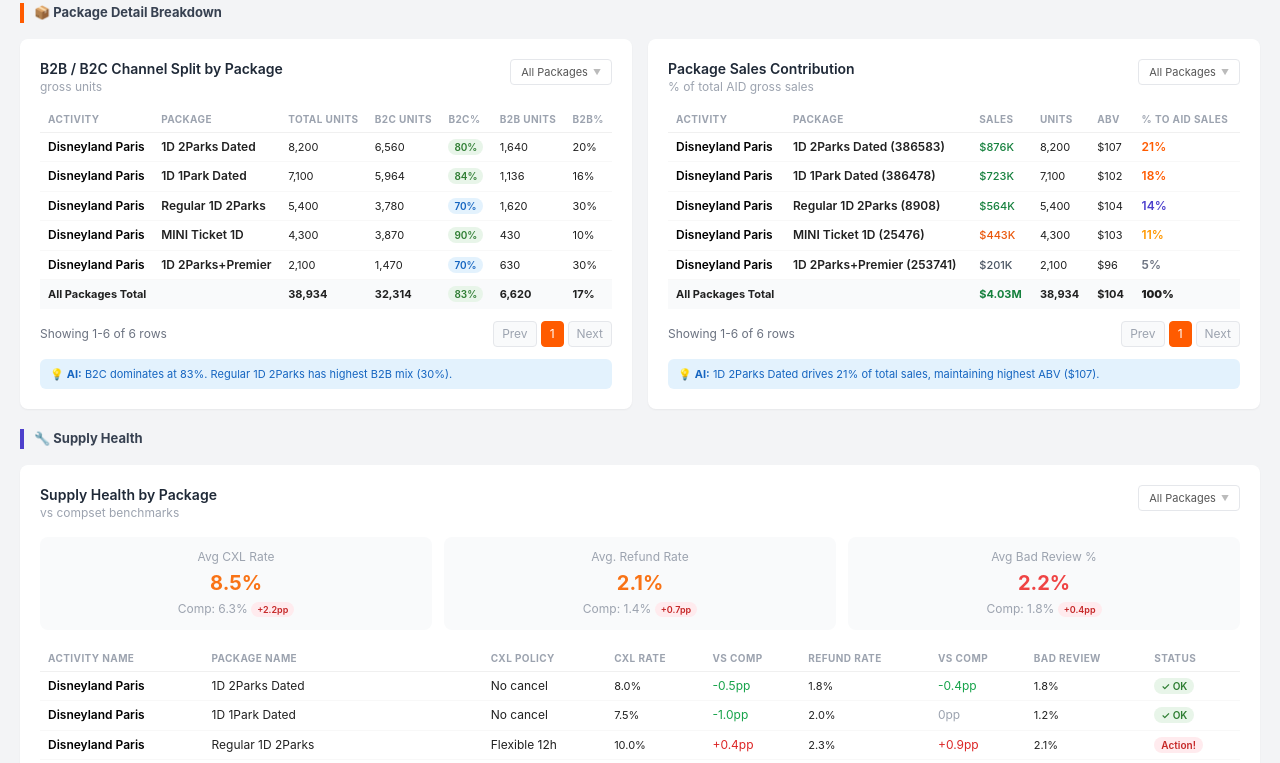
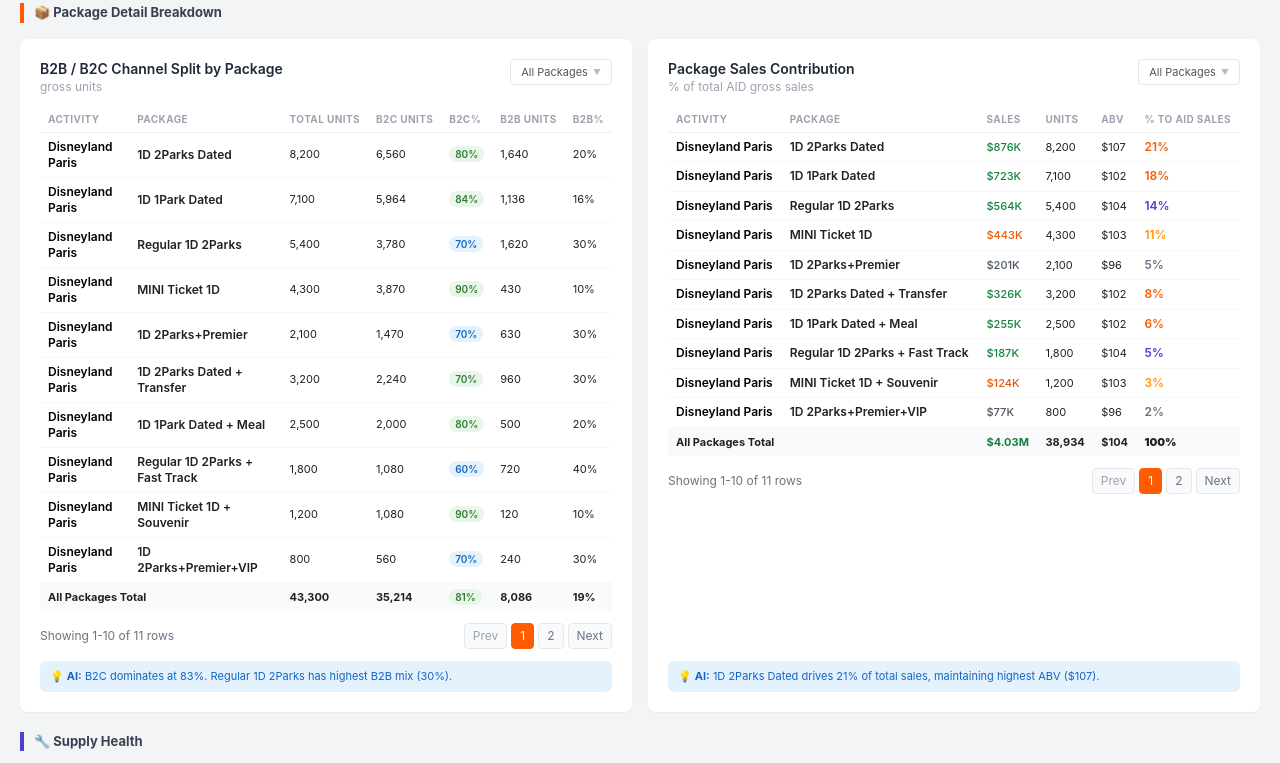
Before and after one commit to david0310-pm/Merchant-Report, a plain HTML site: page index.html in a window 1280 px wide. Shown: the part 3468-4231 px from the top of the page. Drawn offline with nearby package versions, Linux system fonts and the light colour scheme.

Commit message:
Add files via upload

```diff
--- a/index.html
+++ b/index.html
@@ -455,12 +455,17 @@
             <tr data-pkg="8908"><td class="text-xs font-semibold" style="color:#000000">Disneyland Paris</td><td class="text-xs font-semibold">Regular 1D 2Parks</td><td>5,400</td><td>3,780</td><td><span class="badge badge-nu">70%</span></td><td>1,620</td><td>30%</td></tr>
             <tr data-pkg="25476"><td class="text-xs font-semibold" style="color:#000000">Disneyland Paris</td><td class="text-xs font-semibold">MINI Ticket 1D</td><td>4,300</td><td>3,870</td><td><span class="badge badge-up">90%</span></td><td>430</td><td>10%</td></tr>
             <tr data-pkg="253741"><td class="text-xs font-semibold" style="color:#000000">Disneyland Paris</td><td class="text-xs font-semibold">1D 2Parks+Premier</td><td>2,100</td><td>1,470</td><td><span class="badge badge-nu">70%</span></td><td>630</td><td>30%</td></tr>
-            <tr style="background:#f9fafb;font-weight:700"><td colspan="2">All Packages Total</td><td>38,934</td><td>32,314</td><td><span class="badge badge-up">83%</span></td><td>6,620</td><td>17%</td></tr>
+            <tr data-pkg="386583"><td class="text-xs font-semibold" style="color:#000000">Disneyland Paris</td><td class="text-xs font-semibold">1D 2Parks Dated + Transfer</td><td>3,200</td><td>2,240</td><td><span class="badge badge-up">70%</span></td><td>960</td><td>30%</td></tr>
+            <tr data-pkg="386478"><td class="text-xs font-semibold" style="color:#000000">Disneyland Paris</td><td class="text-xs font-semibold">1D 1Park Dated + Meal</td><td>2,500</td><td>2,000</td><td><span class="badge badge-up">80%</span></td><td>500</td><td>20%</td></tr>
+            <tr data-pkg="8908"><td class="text-xs font-semibold" style="color:#000000">Disneyland Paris</td><td class="text-xs font-semibold">Regular 1D 2Parks + Fast Track</td><td>1,800</td><td>1,080</td><td><span class="badge badge-nu">60%</span></td><td>720</td><td>40%</td></tr>
+            <tr data-pkg="25476"><td class="text-xs font-semibold" style="color:#000000">Disneyland Paris</td><td class="text-xs font-semibold">MINI Ticket 1D + Souvenir</td><td>1,200</td><td>1,080</td><td><span class="badge badge-up">90%</span></td><td>120</td><td>10%</td></tr>
+            <tr data-pkg="253741"><td class="text-xs font-semibold" style="color:#000000">Disneyland Paris</td><td class="text-xs font-semibold">1D 2Parks+Premier+VIP</td><td>800</td><td>560</td><td><span class="badge badge-nu">70%</span></td><td>240</td><td>30%</td></tr>
+            <tr style="background:#f9fafb;font-weight:700"><td colspan="2">All Packages Total</td><td>43,300</td><td>35,214</td><td><span class="badge badge-up">81%</span></td><td>8,086</td><td>19%</td></tr>
           </tbody>
         </table>
         <div class="flex justify-between items-center mt-3 text-xs text-gray-500">
-          <div>Showing 1-6 of 6 rows</div>
-          <div class="flex gap-1"><button class="px-2 py-1 border rounded bg-gray-50 text-gray-400 cursor-not-allowed">Prev</button><button class="px-2 py-1 border rounded bg-klook-orange text-white border-klook-orange">1</button><button class="px-2 py-1 border rounded bg-gray-50 text-gray-400 cursor-not-allowed">Next</button></div>
+          <div>Showing 1-10 of 11 rows</div>
+          <div class="flex gap-1"><button class="px-2 py-1 border rounded bg-gray-50 text-gray-400 cursor-not-allowed">Prev</button><button class="px-2 py-1 border rounded bg-klook-orange text-white border-klook-orange">1</button><button class="px-2 py-1 border rounded bg-gray-50 text-gray-500">2</button><button class="px-2 py-1 border rounded bg-gray-50 text-gray-500">Next</button></div>
         </div>
       </div>
       <div class="ai-box ai-bl mt-3">💡 <strong>AI:</strong> B2C dominates at 83%. Regular 1D 2Parks has highest B2B mix (30%).</div>
@@ -485,17 +490,22 @@
         <table class="rpt-tbl" id="psc-table">
           <thead><tr><th>Activity</th><th>Package</th><th>Sales</th><th>Units</th><th>ABV</th><th>% to AID Sales</th></tr></thead>
           <tbody>
-            <tr data-pkg="386583"><td class="text-xs font-semibold" style="color:#000000">Disneyland Paris</td><td class="text-xs font-semibold">1D 2Parks Dated (386583)</td><td class="text-green-700 font-medium">$876K</td><td>8,200</td><td>$107</td><td><span class="font-semibold text-klook-orange text-xs">21%</span></td></tr>
-            <tr data-pkg="386478"><td class="text-xs font-semibold" style="color:#000000">Disneyland Paris</td><td class="text-xs font-semibold">1D 1Park Dated (386478)</td><td class="text-green-700 font-medium">$723K</td><td>7,100</td><td>$102</td><td><span class="font-semibold text-klook-orange text-xs">18%</span></td></tr>
-            <tr data-pkg="8908"><td class="text-xs font-semibold" style="color:#000000">Disneyland Paris</td><td class="text-xs font-semibold">Regular 1D 2Parks (8908)</td><td class="text-green-700 font-medium">$564K</td><td>5,400</td><td>$104</td><td><span class="font-semibold text-klook-purple text-xs">14%</span></td></tr>
-            <tr data-pkg="25476"><td class="text-xs font-semibold" style="color:#000000">Disneyland Paris</td><td class="text-xs font-semibold">MINI Ticket 1D (25476)</td><td class="text-orange-600 font-medium">$443K</td><td>4,300</td><td>$103</td><td><span class="font-semibold text-xs" style="color:#ff9800">11%</span></td></tr>
-            <tr data-pkg="253741"><td class="text-xs font-semibold" style="color:#000000">Disneyland Paris</td><td class="text-xs font-semibold">1D 2Parks+Premier (253741)</td><td class="text-gray-600 font-medium">$201K</td><td>2,100</td><td>$96</td><td><span class="font-semibold text-gray-500 text-xs">5%</span></td></tr>
+            <tr data-pkg="386583"><td class="text-xs font-semibold" style="color:#000000">Disneyland Paris</td><td class="text-xs font-semibold">1D 2Parks Dated</td><td class="text-green-700 font-medium">$876K</td><td>8,200</td><td>$107</td><td><span class="font-semibold text-klook-orange text-xs">21%</span></td></tr>
+            <tr data-pkg="386478"><td class="text-xs font-semibold" style="color:#000000">Disneyland Paris</td><td class="text-xs font-semibold">1D 1Park Dated</td><td class="text-green-700 font-medium">$723K</td><td>7,100</td><td>$102</td><td><span class="font-semibold text-klook-orange text-xs">18%</span></td></tr>
+            <tr data-pkg="8908"><td class="text-xs font-semibold" style="color:#000000">Disneyland Paris</td><td class="text-xs font-semibold">Regular 1D 2Parks</td><td class="text-green-700 font-medium">$564K</td><td>5,400</td><td>$104</td><td><span class="font-semibold text-klook-purple text-xs">14%</span></td></tr>
+            <tr data-pkg="25476"><td class="text-xs font-semibold" style="color:#000000">Disneyland Paris</td><td class="text-xs font-semibold">MINI Ticket 1D</td><td class="text-orange-600 font-medium">$443K</td><td>4,300</td><td>$103</td><td><span class="font-semibold text-xs" style="color:#ff9800">11%</span></td></tr>
+            <tr data-pkg="253741"><td class="text-xs font-semibold" style="color:#000000">Disneyland Paris</td><td class="text-xs font-semibold">1D 2Parks+Premier</td><td class="text-gray-600 font-medium">$201K</td><td>2,100</td><td>$96</td><td><span class="font-semibold text-gray-500 text-xs">5%</span></td></tr>
+            <tr data-pkg="386583"><td class="text-xs font-semibold" style="color:#000000">Disneyland Paris</td><td class="text-xs font-semibold">1D 2Parks Dated + Transfer</td><td class="text-green-700 font-medium">$326K</td><td>3,200</td><td>$102</td><td><span class="font-semibold text-klook-orange text-xs">8%</span></td></tr>
+            <tr data-pkg="386478"><td class="text-xs font-semibold" style="color:#000000">Disneyland Paris</td><td class="text-xs font-semibold">1D 1Park Dated + Meal</td><td class="text-green-700 font-medium">$255K</td><td>2,500</td><td>$102</td><td><span class="font-semibold text-klook-orange text-xs">6%</span></td></tr>
+            <tr data-pkg="8908"><td class="text-xs font-semibold" style="color:#000000">Disneyland Paris</td><td class="text-xs font-semibold">Regular 1D 2Parks + Fast Track</td><td class="text-green-700 font-medium">$187K</td><td>1,800</td><td>$104</td><td><span class="font-semibold text-klook-purple text-xs">5%</span></td></tr>
+            <tr data-pkg="25476"><td class="text-xs font-semibold" style="color:#000000">Disneyland Paris</td><td class="text-xs font-semibold">MINI Ticket 1D + Souvenir</td><td class="text-orange-600 font-medium">$124K</td><td>1,200</td><td>$103</td><td><span class="font-semibold text-xs" style="color:#ff9800">3%</span></td></tr>
+            <tr data-pkg="253741"><td class="text-xs font-semibold" style="color:#000000">Disneyland Paris</td><td class="text-xs font-semibold">1D 2Parks+Premier+VIP</td><td class="text-gray-600 font-medium">$77K</td><td>800</td><td>$96</td><td><span class="font-semibold text-gray-500 text-xs">2%</span></td></tr>
             <tr style="background:#f9fafb;font-weight:700"><td colspan="2">All Packages Total</td><td class="text-green-700">$4.03M</td><td>38,934</td><td>$104</td><td><strong>100%</strong></td></tr>
           </tbody>
         </table>
         <div class="flex justify-between items-center mt-3 text-xs text-gray-500">
-          <div>Showing 1-6 of 6 rows</div>
-          <div class="flex gap-1"><button class="px-2 py-1 border rounded bg-gray-50 text-gray-400 cursor-not-allowed">Prev</button><button class="px-2 py-1 border rounded bg-klook-orange text-white border-klook-orange">1</button><button class="px-2 py-1 border rounded bg-gray-50 text-gray-400 cursor-not-allowed">Next</button></div>
+          <div>Showing 1-10 of 11 rows</div>
+          <div class="flex gap-1"><button class="px-2 py-1 border rounded bg-gray-50 text-gray-400 cursor-not-allowed">Prev</button><button class="px-2 py-1 border rounded bg-klook-orange text-white border-klook-orange">1</button><button class="px-2 py-1 border rounded bg-gray-50 text-gray-500">2</button><button class="px-2 py-1 border rounded bg-gray-50 text-gray-500">Next</button></div>
         </div>
       </div>
       <div class="ai-box ai-bl mt-3">💡 <strong>AI:</strong> 1D 2Parks Dated drives 21% of total sales, maintaining highest ABV ($107).</div>
@@ -623,10 +633,7 @@
     </div>
   </div>
 
-  <div class="bg-white rounded-lg p-3 flex justify-between text-xs text-gray-400 shadow-sm">
-    <div>Powered by <strong class="text-klook-orange">Klook Merchant OneReport AI</strong> · Jan 1 – Sep 30, 2026 · Generated Oct 2026</div>
-    <div>Confidential · For BD internal use only · Do not circulate</div>
-  </div>
+
 </div>
 
 <div id="exportModal" class="fixed inset-0 bg-gray-900 bg-opacity-50 z-[9999] flex justify-center items-center hidden no-print">
```
